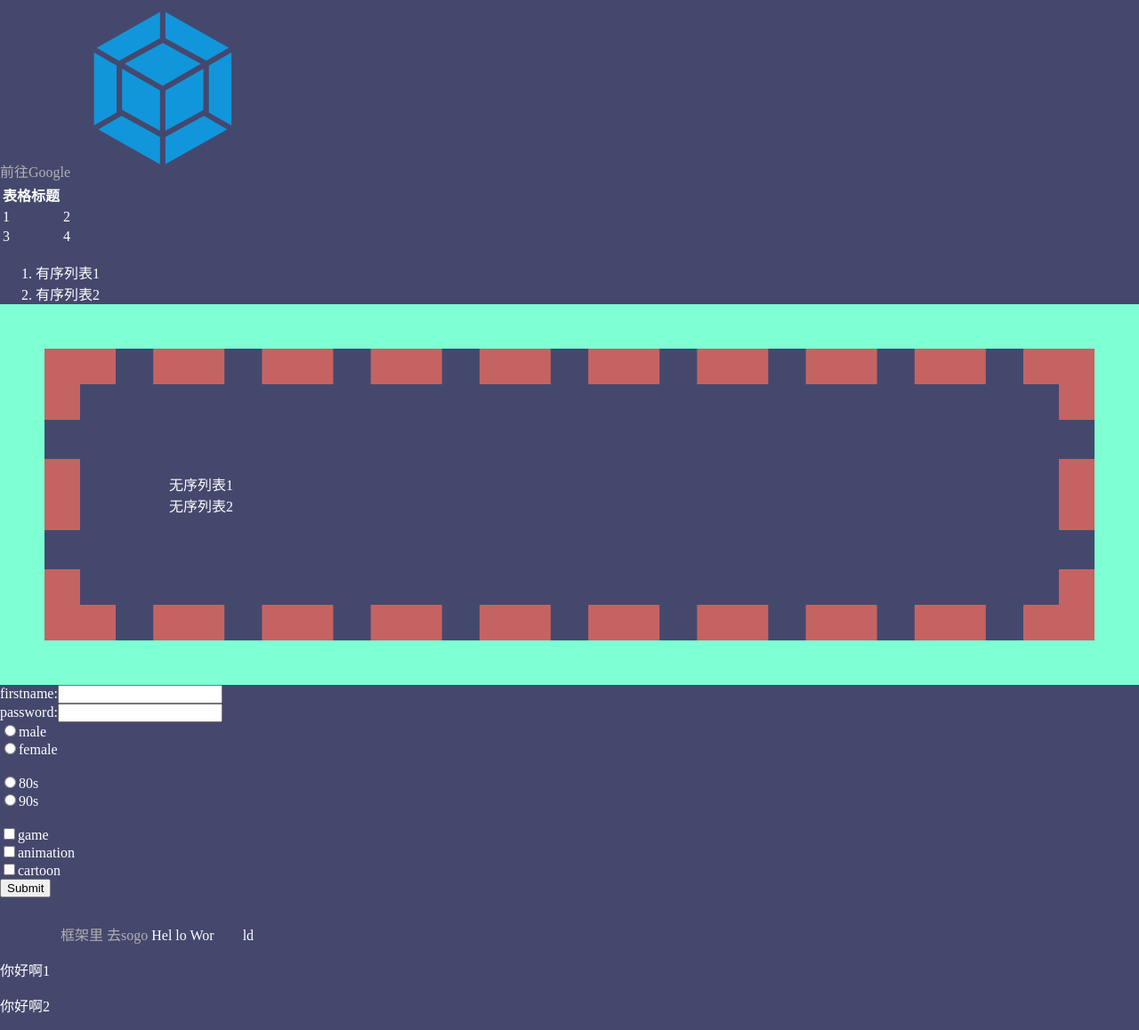
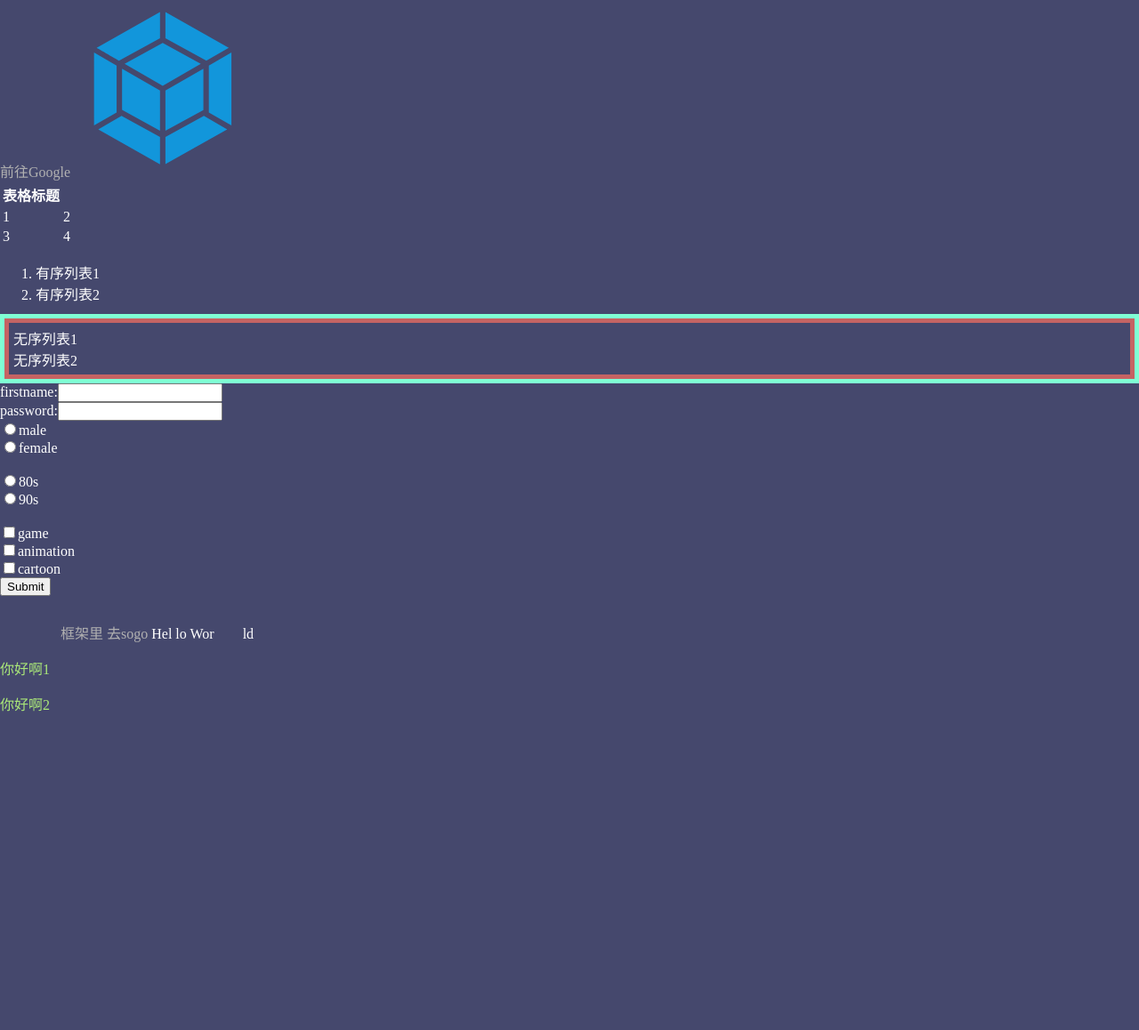
Before and after one commit to sep85911/FlaskProject, a Python web app: template App/templates/SingleHTML.html in a window 1280 px wide. Shown: the part 148-1306 px from the top of the page at 89% size. After the commit the page ends 948 px from the top, so only its background shows below. Run offline with Jinja, Linux system fonts and the light colour scheme; the template is opened without the code that fills it, so the values that code supplies are empty.

Commit message:
201906111627

```diff
--- a/App/static/css/Main.css
+++ b/App/static/css/Main.css
@@ -34,15 +34,15 @@ h1,h2,h3,h4,h5,h6 {
     list-style-type:none;
     outline-style: solid;
     outline-color: aquamarine;
-    outline-width: 50px;
+    outline-width: 5px;
     /* color: aqua; */
     /* border:20px; */
-    border-style:dashed;
-    border-width: 40px;
+    border-style:solid;
+    border-width: 5px;
     border-color:rgb(197, 99, 99);
-    padding: 100px;
+    padding: 5px 5px;
     /* width:800px; */
-    margin:50px;
+    margin:5px;
 
 
 
--- a/App/templates/SingleHTML.html
+++ b/App/templates/SingleHTML.html
@@ -14,7 +14,11 @@
 
     <!-- 在收藏夹中显示你的图标 -->
     <!-- <link rel="Bookmark" href="../static/img/Webpack32.png"> -->
-
+    <style>
+        #myTitle{
+            color:rgb(171, 233, 121);
+        }
+    </style>
 </head>
 
 <!-- onselectstart:禁止选择 onpaste：禁止粘贴 oncut：禁止剪切 oncopy：禁止复制 -->
@@ -120,5 +124,7 @@
     </div>
 
 
+
+
 </body>
 </html>
```
